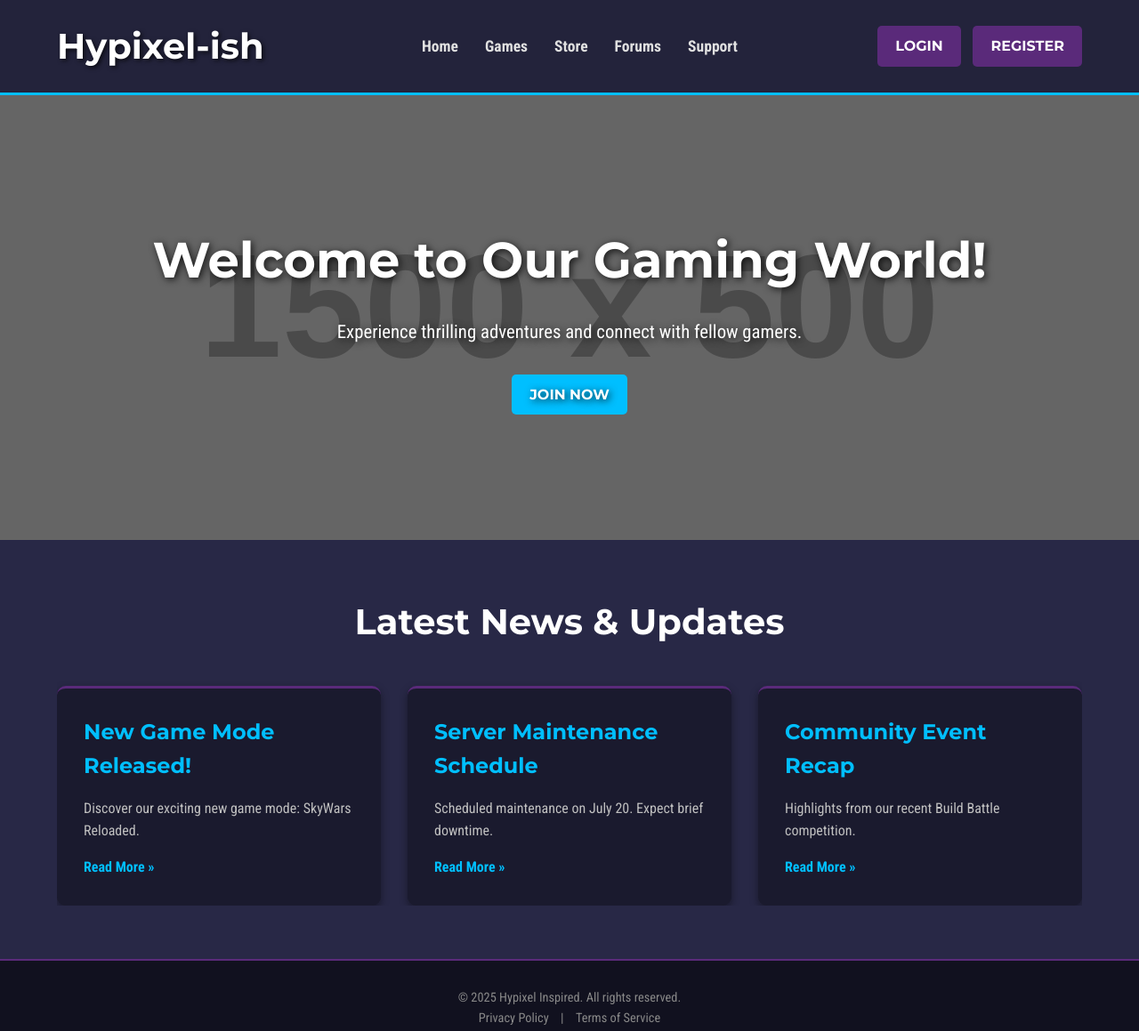
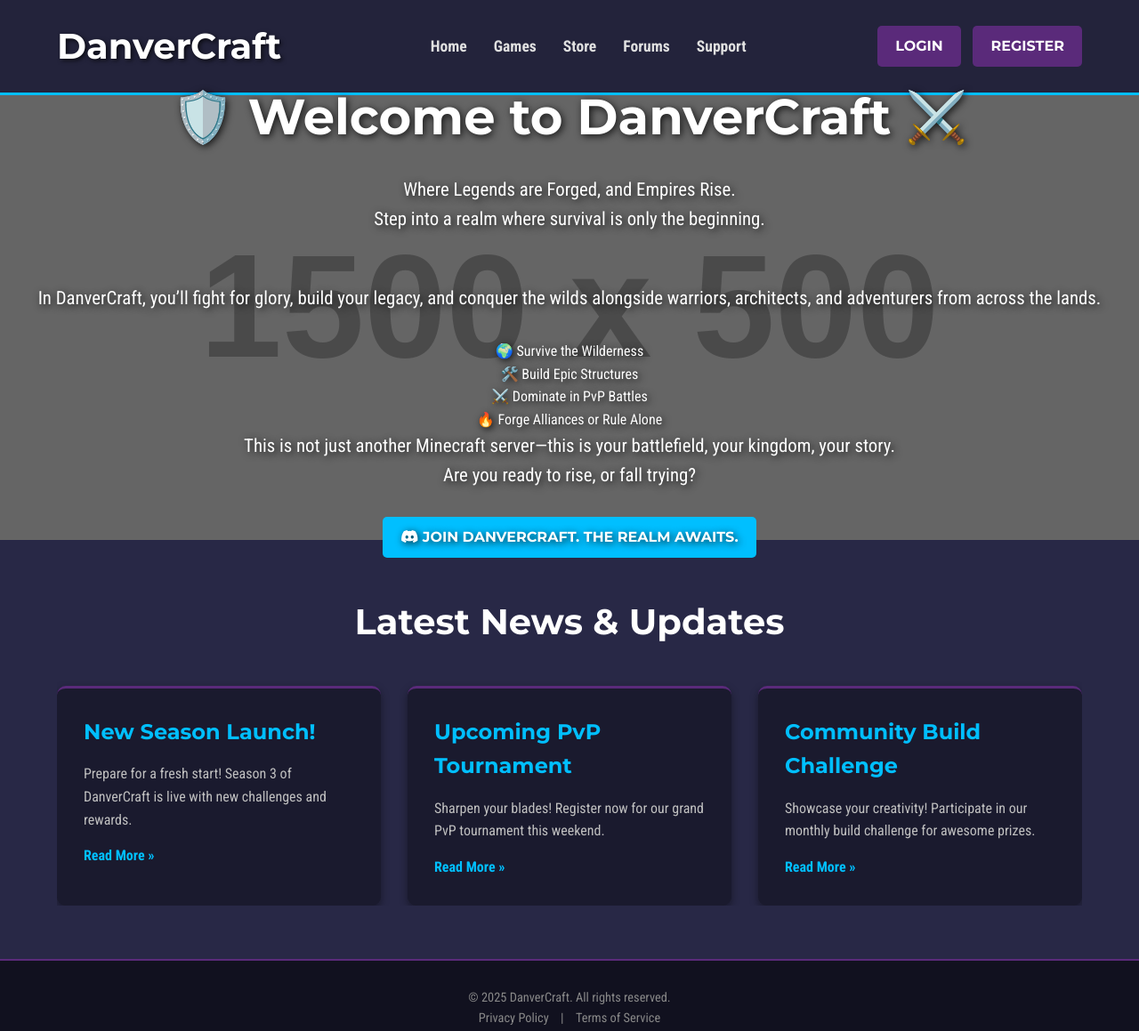
Before and after one commit to owaila256/dadada, a plain HTML site: page index.html in a window 1280 px wide. Shown: the whole page at 89% size. Drawn offline with Linux system fonts and the light colour scheme; placeholder pictures from the web are drawn by us.

Commit message:
Update index.html

```diff
--- a/index.html
+++ b/index.html
@@ -3,16 +3,17 @@
 <head>
     <meta charset="UTF-8">
     <meta name="viewport" content="width=device-width, initial-scale=1.0">
-    <title>Hypixel Inspired Website</title>
+    <title>DanverCraft - Where Legends are Forged</title>
     <link rel="stylesheet" href="style.css">
     <link href="https://fonts.googleapis.com/css2?family=Montserrat:wght@700&family=Roboto+Condensed:wght@400;700&display=swap" rel="stylesheet">
+    <link rel="stylesheet" href="https://cdnjs.cloudflare.com/ajax/libs/font-awesome/6.0.0-beta3/css/all.min.css">
 </head>
 <body>
 
     <header class="main-header">
         <div class="container">
             <div class="logo">
-                <h1>Hypixel-ish</h1>
+                <h1>DanverCraft</h1>
             </div>
             <nav class="main-nav">
                 <ul>
@@ -32,9 +33,20 @@
 
     <section class="hero-section">
         <div class="hero-content">
-            <h2>Welcome to Our Gaming World!</h2>
-            <p>Experience thrilling adventures and connect with fellow gamers.</p>
-            <a href="#" class="btn btn-primary">Join Now</a>
+            <h2>🛡️ Welcome to DanverCraft ⚔️</h2>
+            <p>Where Legends are Forged, and Empires Rise.<br>Step into a realm where survival is only the beginning.</p>
+            <br>
+            <p>In DanverCraft, you’ll fight for glory, build your legacy, and conquer the wilds alongside warriors, architects, and adventurers from across the lands.</p>
+            <ul>
+                <li>🌍 Survive the Wilderness</li>
+                <li>🛠️ Build Epic Structures</li>
+                <li>⚔️ Dominate in PvP Battles</li>
+                <li>🔥 Forge Alliances or Rule Alone</li>
+            </ul>
+            <p>This is not just another Minecraft server—this is your battlefield, your kingdom, your story.<br>Are you ready to rise, or fall trying?</p>
+            <a href="YOUR_DISCORD_INVITE_LINK_HERE" class="btn btn-primary" target="_blank" rel="noopener noreferrer">
+                <i class="fab fa-discord"></i> Join DanverCraft. The Realm Awaits.
+            </a>
         </div>
     </section>
 
@@ -43,18 +55,18 @@
             <h3>Latest News & Updates</h3>
             <div class="news-grid">
                 <div class="news-item">
-                    <h4>New Game Mode Released!</h4>
-                    <p>Discover our exciting new game mode: SkyWars Reloaded.</p>
+                    <h4>New Season Launch!</h4>
+                    <p>Prepare for a fresh start! Season 3 of DanverCraft is live with new challenges and rewards.</p>
                     <a href="#" class="read-more">Read More &raquo;</a>
                 </div>
                 <div class="news-item">
-                    <h4>Server Maintenance Schedule</h4>
-                    <p>Scheduled maintenance on July 20. Expect brief downtime.</p>
+                    <h4>Upcoming PvP Tournament</h4>
+                    <p>Sharpen your blades! Register now for our grand PvP tournament this weekend.</p>
                     <a href="#" class="read-more">Read More &raquo;</a>
                 </div>
                 <div class="news-item">
-                    <h4>Community Event Recap</h4>
-                    <p>Highlights from our recent Build Battle competition.</p>
+                    <h4>Community Build Challenge</h4>
+                    <p>Showcase your creativity! Participate in our monthly build challenge for awesome prizes.</p>
                     <a href="#" class="read-more">Read More &raquo;</a>
                 </div>
             </div>
@@ -63,7 +75,7 @@
 
     <footer class="main-footer">
         <div class="container">
-            <p>&copy; 2025 Hypixel Inspired. All rights reserved.</p>
+            <p>&copy; 2025 DanverCraft. All rights reserved.</p>
             <div class="footer-links">
                 <a href="#">Privacy Policy</a> |
                 <a href="#">Terms of Service</a>
```
